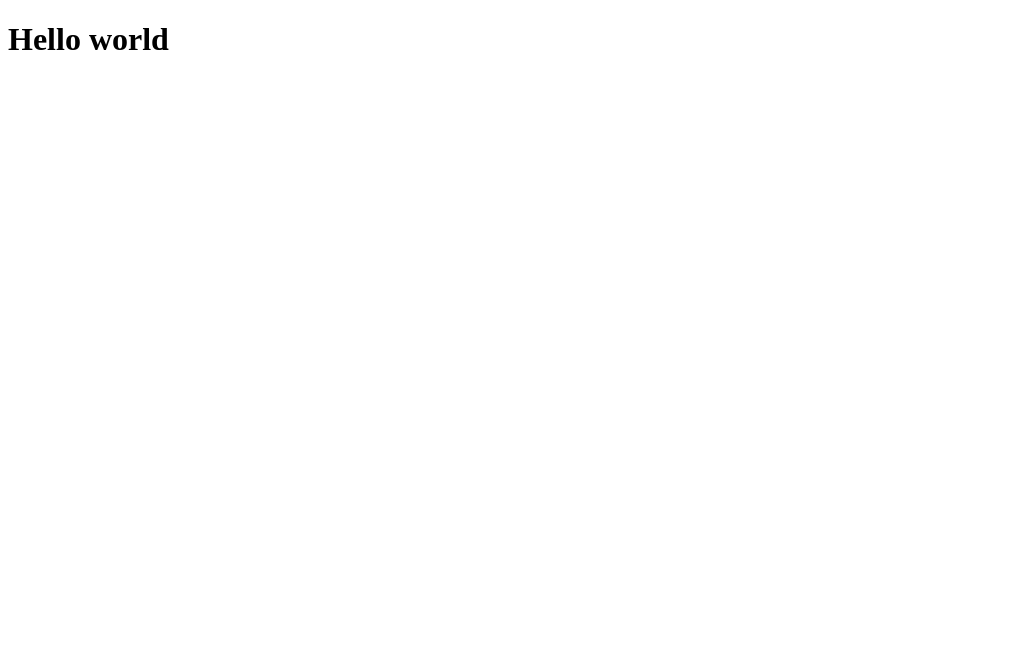
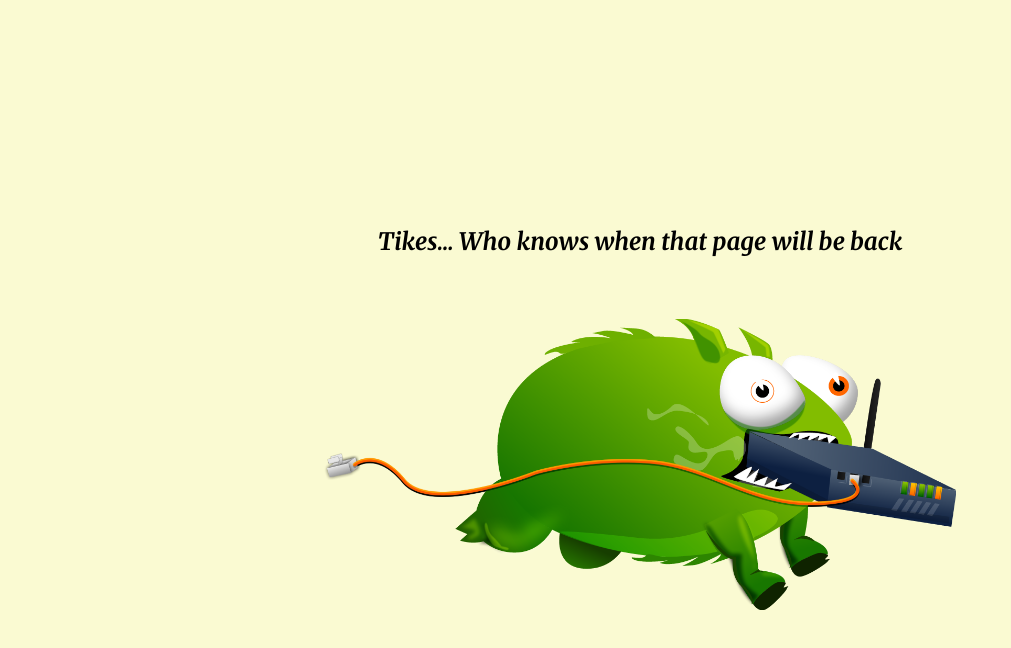
Before and after one commit to kwservcies12/flexbox-coarse, a website: page index.html in a window 1280 px wide. Shown: the whole page, without its empty margins (0-1011 px from the left). Drawn offline with Linux system fonts and the light colour scheme.

Commit message:
update error page

```diff
--- a/index.html
+++ b/index.html
@@ -2,11 +2,41 @@
 <html lang="en">
 <head>
     <meta charset="UTF-8">
-    <meta name="viewport" content="width=device-width, initial-scale=1.0">
-    <title>Document</title>
+    <title>Error Page</title>
+    <link rel="preconnect" href="https://fonts.gstatic.com">
+    <link href="https://fonts.googleapis.com/css2?family=Merriweather:ital,wght@1,700&display=swap" rel="stylesheet">
+    <style>
+        body {
+            background-color: lightgoldenrodyellow;
+            font-family: 'Merriweather', serif;
+        }
+        .error_wrapper {
+            display: flex;
+            justify-content: center;
+            align-items: center;
+            height: 100vh;
+            flex-direction: column;
+        }
+
+        .error_wrapper > .error_heading {
+            margin-bottom: 42px;
+        }
+        img {
+            width: 50%;
+        }
+
+    </style>
 </head>
 <body>
-    <h1>Hello world</h1>
+    <div class="error_wrapper">
+        <div class="error_heading">
+            <h2>Tikes... Who knows when that page will be back</h2>
+        </div>
+
+        <img src="images\tbot.png" alt="">
+</div>
+
+
 
 </body>
 </html>
```
Also changed, not shown: images/tbot.png (added).
